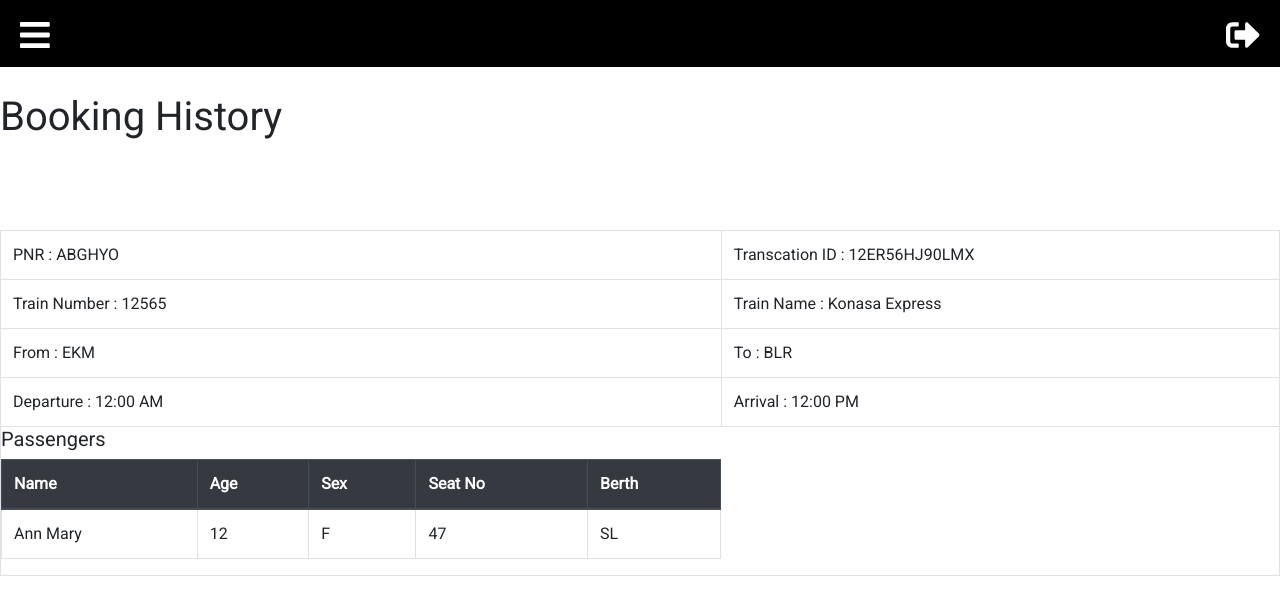
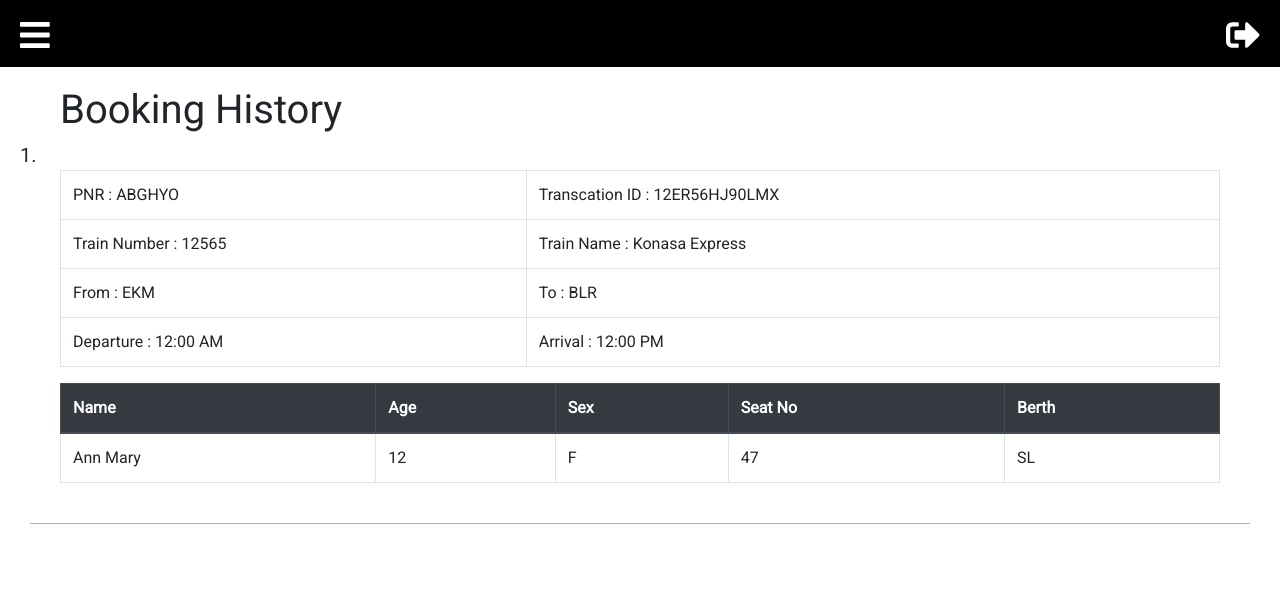
Before and after one commit to Aishh2k/ASDL-FrontEnd, a React (Create React App) app: page /Dashboard/BookingHistory in a window 1280 px wide. Shown: the top 614 px of the page. Built offline with nearby package versions, Linux system fonts and the light colour scheme.

Commit message:
Booked tickets

```diff
--- a/src/Components/Jsx/Dashboard/Pages/BookingHistory.jsx
+++ b/src/Components/Jsx/Dashboard/Pages/BookingHistory.jsx
@@ -6,27 +6,37 @@ class BookingHistory extends Component{
         super()
 
         this.state ={
-            tickets :[[]]
+            tickets :[{}]
         }
 
 
     }
 
+
+    componentDidMount(){
+
+
+
+    }
+
+
+
+
     render(){
+
 
         return(
 
+                    <div id="booking-history" className="booking-history" style={{paddingTop:"80px", margin: "0 60px"}}>
 
+                        <p style={{marginBottom:"0px", fontSize:"40px"}}>Booking History</p>
 
-                    <div id="booking-history" className="booking-history" style={{paddingTop:"80px"}}>
+                        {
+                             this.state.tickets.map((item,index) => (
 
-                        <h2>Booking History</h2>
-                        <div className="history-table">
-
-
-
-                            <div className="ticket" style={{paddingTop:"150px"}}>
-
+                            <div key={index} className="history-table">
+                            <p style={{marginBottom:"0px", marginLeft:"-40px", fontSize:"20px"}}> {index + 1}. </p>
+                            <div className="ticket" style={{paddingTop:"0px"}}>
                             <table className="table table-bordered table-xs-responsive table-hover">
                                 <tr>
                                     <td>PNR : ABGHYO</td>
@@ -45,9 +55,11 @@ class BookingHistory extends Component{
                                     <td>Arrival : 12:00 PM</td>
                                 </tr>
 
-                                <h5> Passengers</h5>
+                            </table>
 
-                                <table className="table table-bordered table-xs-responsive table-hover">
+                            </div>
+
+                            <table className="table table-bordered table-xs-responsive">
                                         <thead className="thead-dark">
                                             <tr>
                                                 <th>Name</th>
@@ -75,11 +87,24 @@ class BookingHistory extends Component{
                             </table>
 
 
-                            </table>
+                        <hr  style={{
+                            margin: "40px -30px",
+                            color: '#000000',
+                            backgroundColor: '#000000',
+                            height: .4,
+                            opacity: 0.3,
+                            borderColor : '#000000'
+                        }}/>
+
                         </div>
 
 
-                        </div>
+
+
+
+                        )) }
+
+
                     </div>
 
 
--- a/src/Components/Jsx/Login.jsx
+++ b/src/Components/Jsx/Login.jsx
@@ -35,7 +35,7 @@ class Login extends Component {
            body: JSON.stringify(form)
        })
        .then( data =>{
-           if (data.status=="400" || data.status=="404")
+           if (data.status != "200")
            {
                this.setState({
                    errors: "Invalid credentials. Please try again."
@@ -43,6 +43,9 @@ class Login extends Component {
            }
 
            else{
+                this.setState({
+                    errors: ""
+                })
 
                 data.json().then(body => {
 
```
Lines whose indentation alone changed are shown as unchanged.
